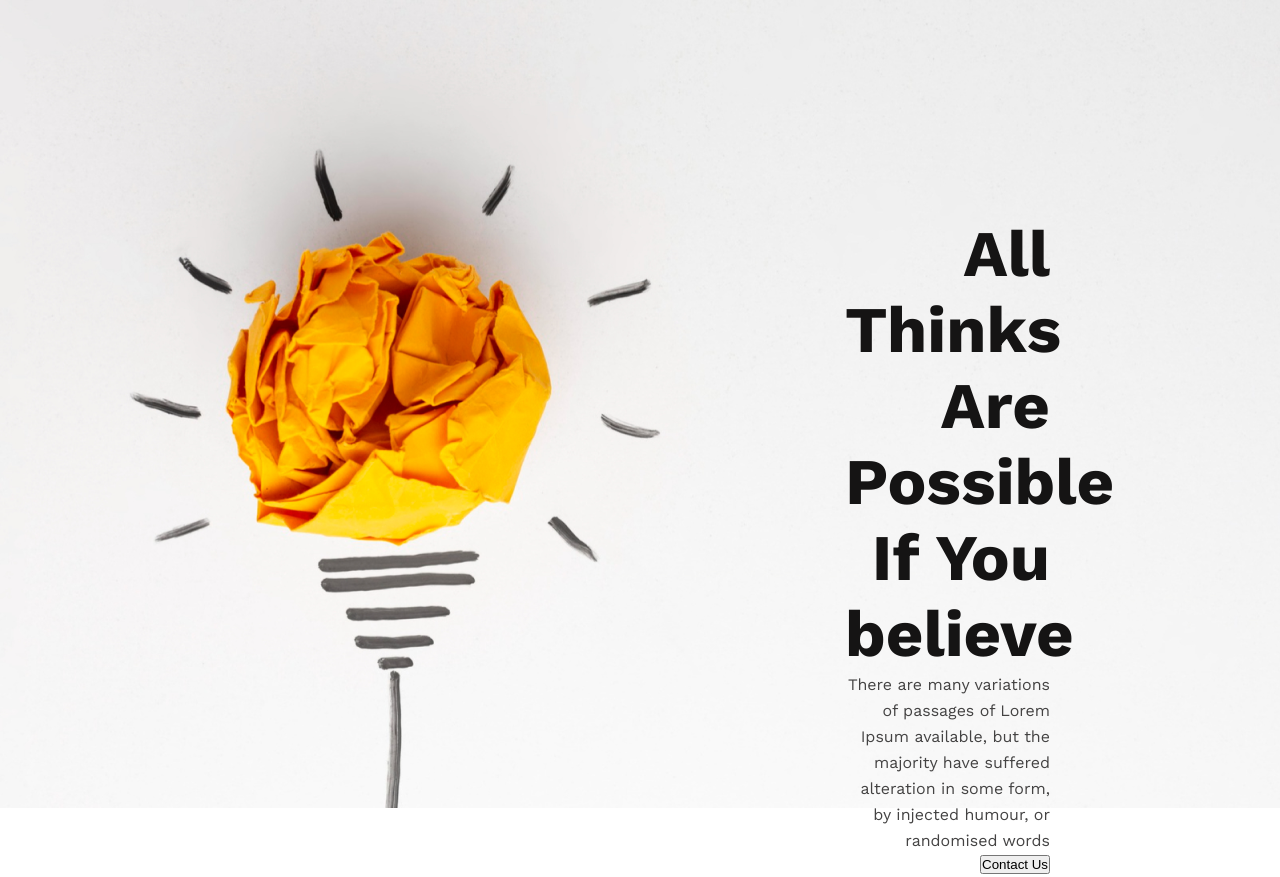
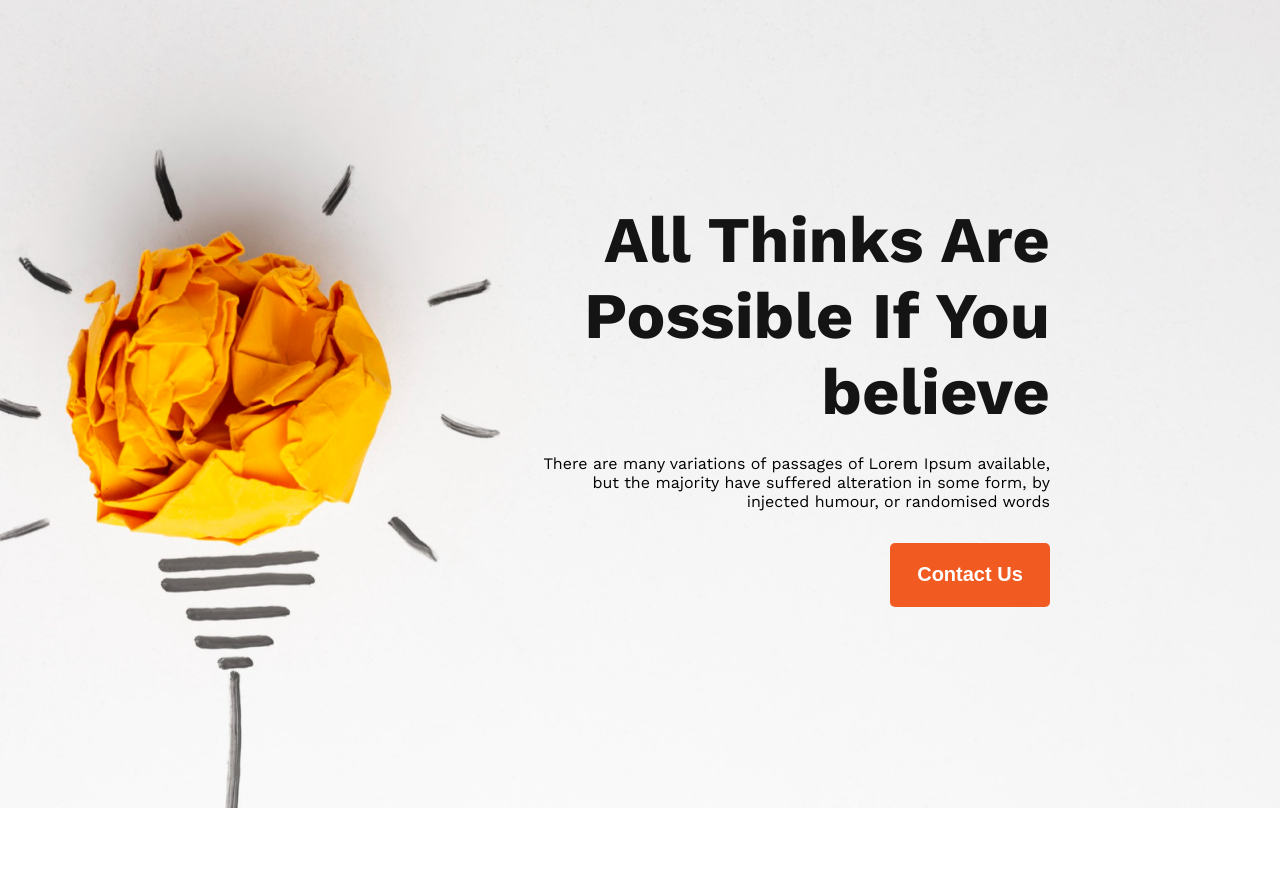
Before and after one commit to NishatNuzhatK/milestone-1-practice, a plain HTML site: page index.html in a window 1280 px wide. Shown: the top 877 px of the page. Drawn offline with nearby package versions, Linux system fonts and the light colour scheme.

Commit message:
fixed banner

```diff
--- a/index.html
+++ b/index.html
@@ -11,19 +11,47 @@
 
 </head>
 <body class="font-work-sans">
-    <header>
+    <header class="container">
         <section id="banner">
-            <div class="banner-container">
-                <div class="h1-container"> <h1 class="banner-h1">All Thinks Are Possible If You believe</h1></div>
-                <div class="p-container"><p class="banner-p">There are many variations of passages of Lorem Ipsum available, but the majority have suffered alteration in some form, by injected humour, or randomised words</p></div>
 
+                <div class="banner-container">
+                    <div class="banner-h1">
+                        <h1>All Thinks Are Possible If You believe<h1></h1>
 
-            <button class="btn">Contact Us</button>
-        </div>
+                    </div>
+                    <div class="banner-p">
+                        <p >There are many variations of passages of Lorem Ipsum available, but the majority have suffered alteration in some form, by injected humour, or randomised words</p>
+                    </div>
+                <button class="btn">Contact Us</button>
+            </div>
 
         </section>
+    </header>
 
-    </header>
+    <body>
+        <section id="failure">
+            <div class="failure-container">
+                <div class="img-container">
+                    <img src="images/person.png" alt="">
+                </div>
+
+                <div class="text-container">
+                    <h1>My failures of previous year</h1>
+                    <p>Contrary to popular belief, Lorem Ipsum is not simply random text. It has roots in a piece of classical Latin literature from 45 BC, making it over 2000 years old. Richard McClintock.</p>
+
+                    <ul>
+                        <li>Contrary to popular belief, is not simply.</li>
+                        <li>Contrary to popular belief, is not simply.</li>
+                        <li>Contrary to popular belief, is not simply.</li>
+                        <li>Contrary to popular belief, is not simply.</li>
+                        <li>Contrary to popular belief, is not simply.</li>
+                    </ul>
+                </div>
+
+            </div>
+
+        </section>
+    </body>
 
 </body>
 </html>
--- a/styles/newme.css
+++ b/styles/newme.css
@@ -11,41 +11,65 @@
   font-optical-sizing: auto;
 }
 
-header{
+.container{
+    margin-bottom: 130px;
+}
+
+
+
+/*
+banner section starts */
+
+#banner{
     background: url(../images/banner/banner1.png);
     width: 100%;
     height: 808px;
     background-repeat: no-repeat;
+    background-position: center;
     background-size: cover;
-}
-
-/*
-banner section starts */
-
-.banner-container{
+    display: flex;
+    justify-content:flex-end;
     text-align: right;
-    justify-content:right;
-    padding: 216px 230px 0 845px;
-}
-
-.banner-container .h1-container{
-    max-width: 525px;
+    align-items: center;
 
 }
 
-.h1-container .banner-h1{
+#banner .banner-container{
+    text-align: right;
+    max-width: 525px;
+    margin-right: 230px;
+}
+
+.banner-container .banner-h1{
+    text-align: right;
+    margin-bottom: 24px;
+}
+
+.banner-h1 h1{
+    color: #151414;
     font-size: 65px;
     font-weight: bold;
-    color: #151414;
 }
 
-.banner-container .p-container{
-    max-width: 525px;
+.banner-container .banner-p{
+    text-align: right;
+    margin-bottom: 32px;
 }
 
-.p-container .banner-p{
+.banner-h1 p{
+    color: #444343;
     font-size: 16px;
     line-height: 26px;
-    color: #444343;
+}
 
+.btn{
+    background-color:#F15B22 ;
+    color: #FFFFFF;
+    height: 64px;
+    width: 160px;
+    border: none;
+    border-radius: 5px;
+    font-size: 20px;
+    font-weight: 600;
+    padding: 20px 25px;
 }
```
